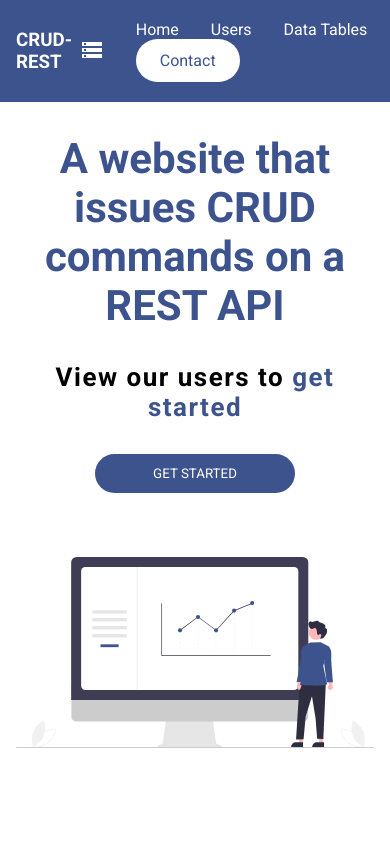
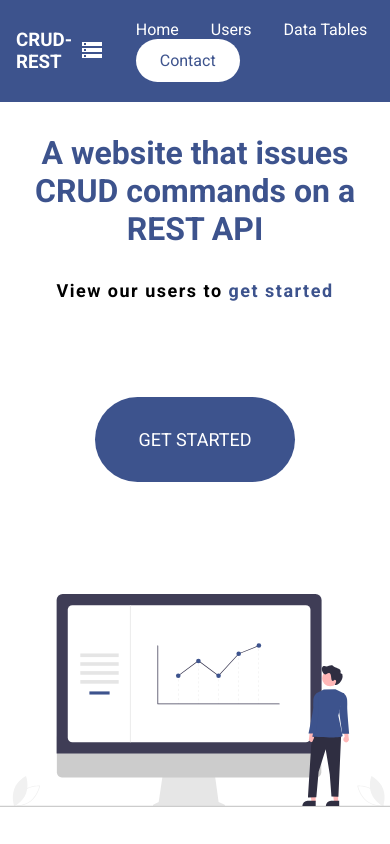
Before and after one commit to josephmoulton/haywyre-technical, a React (Create React App) app: page / in a window 390 px wide. Built offline with nearby package versions, Linux system fonts and the light colour scheme.

Commit message:
Homepage complete with media queries

```diff
--- a/src/pages/Home.css
+++ b/src/pages/Home.css
@@ -48,6 +48,26 @@
 
 .home__image {
   display: inline-block;
-  width: 100%;
+  width: 90%;
   max-width: 800px;
+  padding-top:3rem
 }
+
+@media (max-width: 768px){}
+
+@media (max-width: 550px){
+    .page__title{
+        font-size: 32px;
+    }
+    .page__subtitle{
+        font-size: 18px;
+    }
+    .started__button{
+        margin-top: 4rem;
+        padding: 2rem;
+        font-size: 18px;
+    }
+    .home__image{
+        width: 400px;
+    }
+}
```
